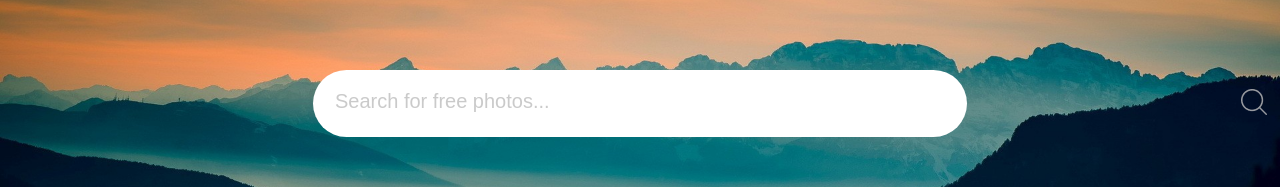
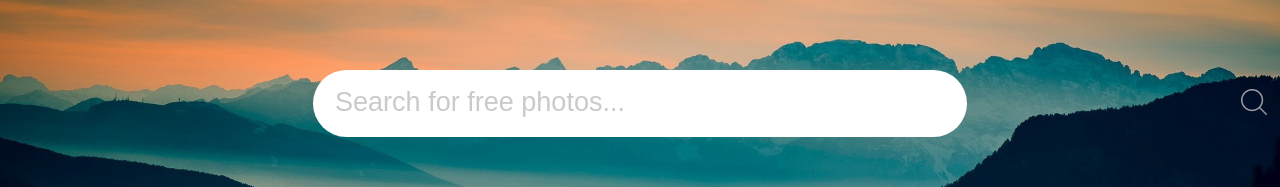
Before and after one commit to SergioVed/Task10, a plain HTML site: page index.html in a window 1280 px wide. Shown: the part 322-509 px from the top of the page. Drawn offline with nearby package versions, Linux system fonts and the light colour scheme.

Commit message:
Second commit

```diff
--- a/style.scss
+++ b/style.scss
@@ -72,10 +72,12 @@ body{
             height: 65px;
             border: none;
             border-radius: 50px;
+            outline: none;
+            font-size: 1.3em;
         }
         &__input::placeholder{
             padding-left: 20px;
-            font-size: 1.5em;
+            font-size: 1.3em;
             color: #BDBDBDCC;
         }
         &__button{
```
Also changed, not shown: style.css, 1 other file.
